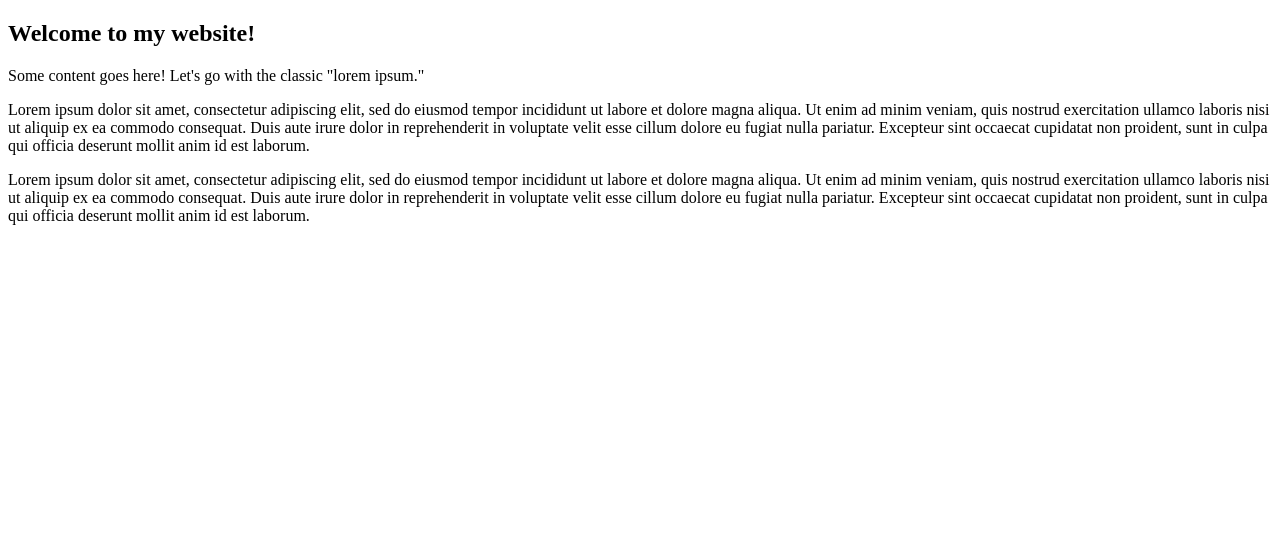
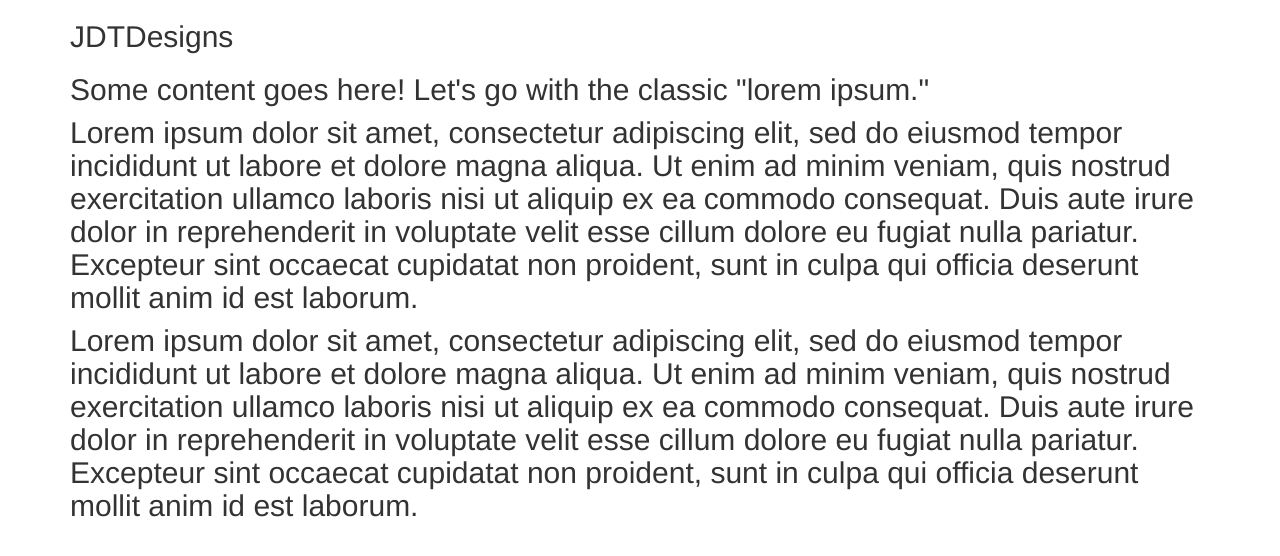
Before and after one commit to JTatum95/jdtdesigns, a PHP site: page / in a window 1280 px wide. Shown: the top 556 px of the page. Run offline with PHP 8.4, Linux system fonts and the light colour scheme.

Commit message:
Add bootstrap

```diff
--- a/index.php
+++ b/index.php
@@ -2,11 +2,19 @@
 <!DOCTYPE html>
 <html>
 <head>
+	<!-- Latest compiled and minified CSS -->
+	<link rel="stylesheet" href="https://maxcdn.bootstrapcdn.com/bootstrap/3.3.7/css/bootstrap.min.css" integrity="sha384-BVYiiSIFeK1dGmJRAkycuHAHRg32OmUcww7on3RYdg4Va+PmSTsz/K68vbdEjh4u" crossorigin="anonymous">
+
+	<!-- Optional theme -->
+	<link rel="stylesheet" href="https://maxcdn.bootstrapcdn.com/bootstrap/3.3.7/css/bootstrap-theme.min.css" integrity="sha384-rHyoN1iRsVXV4nD0JutlnGaslCJuC7uwjduW9SVrLvRYooPp2bWYgmgJQIXwl/Sp" crossorigin="anonymous">
+
+	<!-- Latest compiled and minified JavaScript -->
+	<script src="https://maxcdn.bootstrapcdn.com/bootstrap/3.3.7/js/bootstrap.min.js" integrity="sha384-Tc5IQib027qvyjSMfHjOMaLkfuWVxZxUPnCJA7l2mCWNIpG9mGCD8wGNIcPD7Txa" crossorigin="anonymous"></script>
 </head>
 <body>
 
 <div class="container" id="main-content">
-	<h2>Welcome to my website!</h2>
+	<h2>JDTDesigns<h2>
 	<p>Some content goes here! Let's go with the classic "lorem ipsum."</p>
 
 	<p>
```
